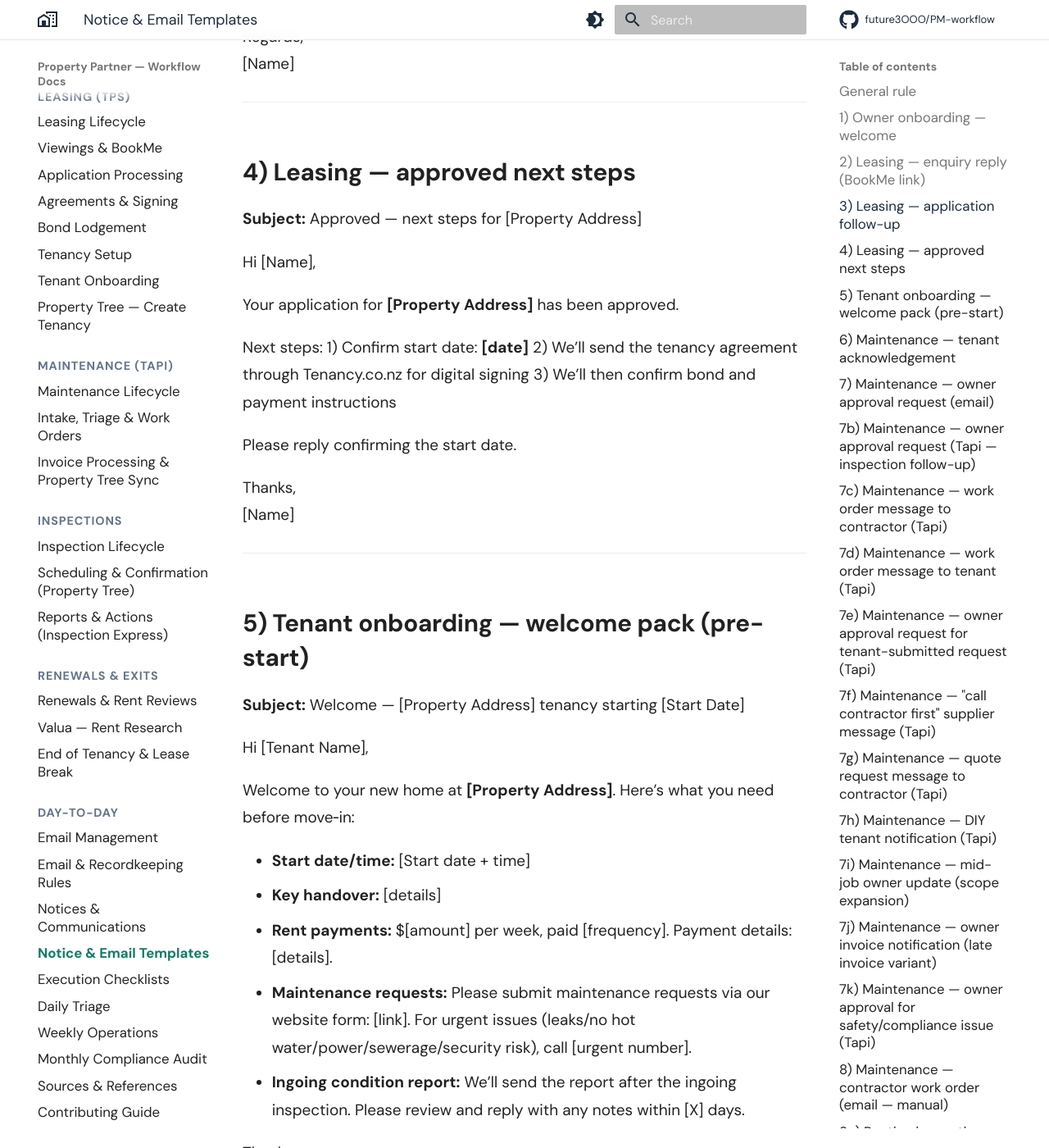
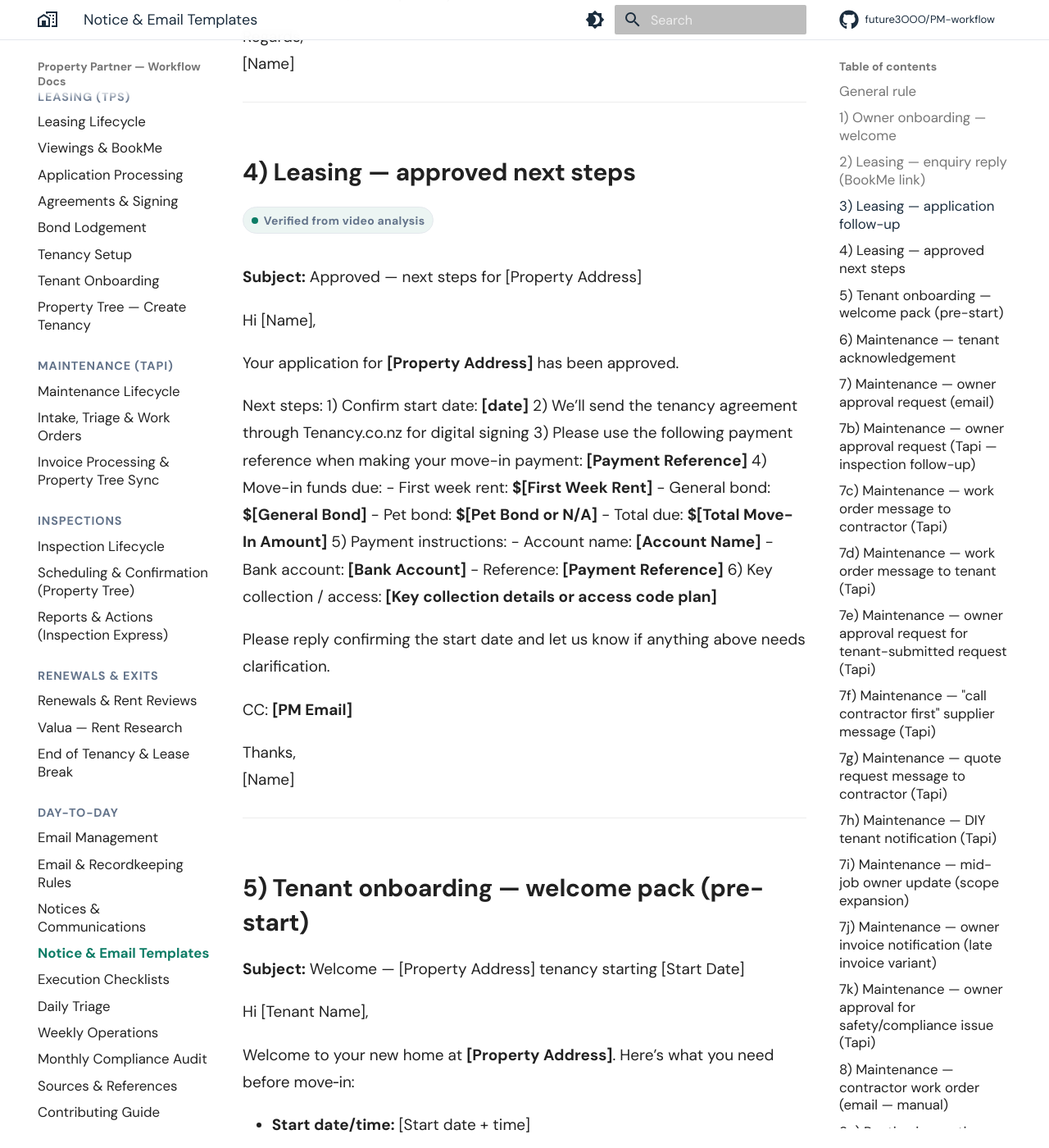
Before and after one commit to future3OOO/PM-workflow, an MkDocs documentation site: the page built from docs/day-to-day/notice-email-templates.md, in a window 1280 px wide and 1400 px high, scrolled down 2121 px. Shown: the whole window at 82% size. Built offline with MkDocs 1.6.1 and Material for MkDocs 9.7.7, drawn with Linux system fonts in a browser that asks for light colours; comment, search, counter and statistics services are not loaded.

Commit message:
docs: align approval template with TPS payment workflow

```diff
--- a/docs/day-to-day/notice-email-templates.md
+++ b/docs/day-to-day/notice-email-templates.md
@@ -1,6 +1,6 @@
 # Notice & Email Templates
 
-**Version:** V2.4
+**Version:** V2.5
 **Last updated:** 2026-04-01
 
 ---
@@ -63,6 +63,8 @@ Regards,
 ---
 
 ## 4) Leasing — approved next steps
+<span class="pp-verified-label">Verified from video analysis</span>
+
 **Subject:** Approved — next steps for [Property Address]
 
 Hi [Name],
@@ -72,9 +74,21 @@ Your application for **[Property Address]** has been approved.
 Next steps:
 1) Confirm start date: **[date]**
 2) We’ll send the tenancy agreement through Tenancy.co.nz for digital signing
-3) We’ll then confirm bond and payment instructions
+3) Please use the following payment reference when making your move-in payment: **[Payment Reference]**
+4) Move-in funds due:
+   - First week rent: **$[First Week Rent]**
+   - General bond: **$[General Bond]**
+   - Pet bond: **$[Pet Bond or N/A]**
+   - Total due: **$[Total Move-In Amount]**
+5) Payment instructions:
+   - Account name: **[Account Name]**
+   - Bank account: **[Bank Account]**
+   - Reference: **[Payment Reference]**
+6) Key collection / access: **[Key collection details or access code plan]**
 
-Please reply confirming the start date.
+Please reply confirming the start date and let us know if anything above needs clarification.
+
+CC: **[PM Email]**
 
 Thanks,
 [Name]
```
